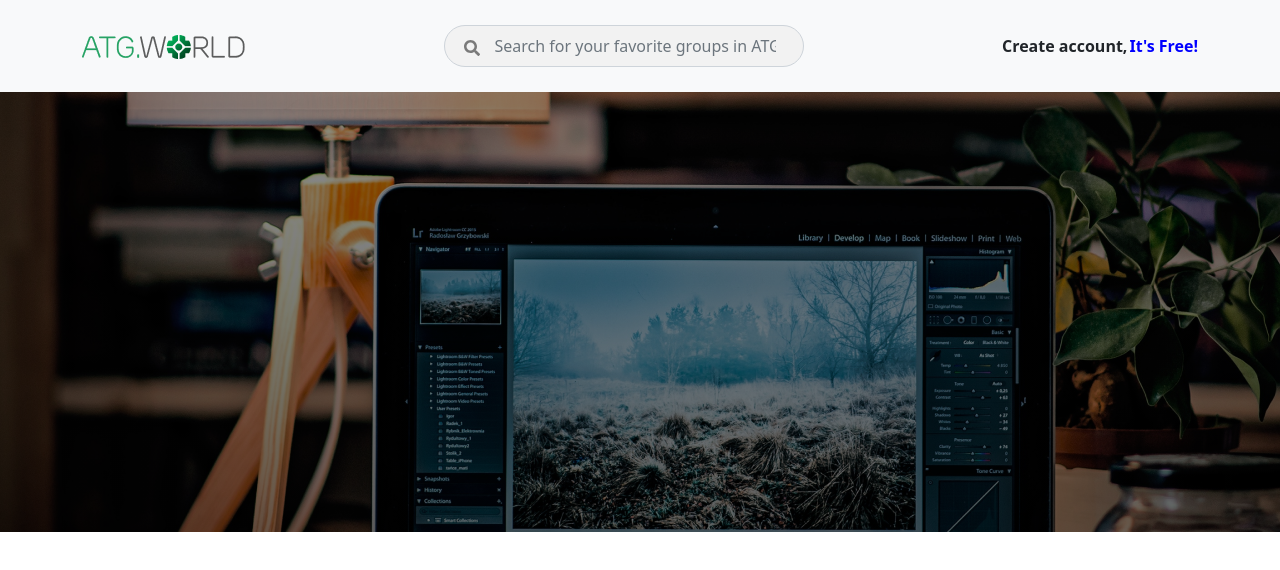
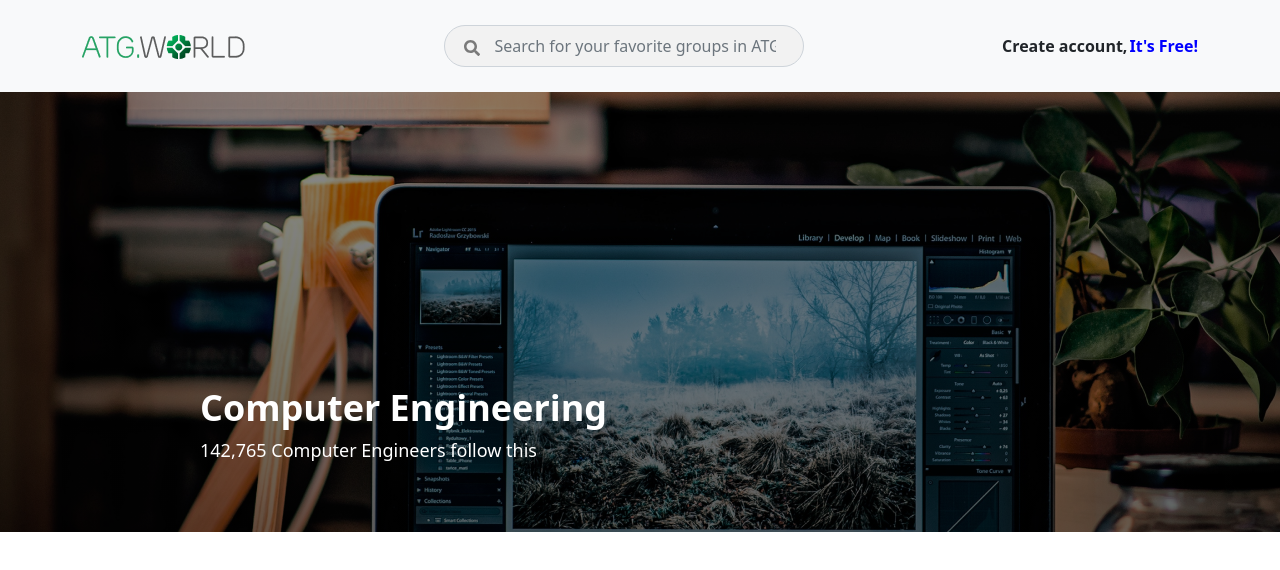
Before and after one commit to EhsanEIK/atg-app, a React (Create React App) app: page / in a window 1280 px wide. Shown: the top 570 px of the page. Built offline with nearby package versions, Linux system fonts and the light colour scheme.

Commit message:
added text in TopHeader

```diff
--- a/src/components/TopHeader/TopHeader.css
+++ b/src/components/TopHeader/TopHeader.css
@@ -2,4 +2,5 @@
     background-image: linear-gradient(180deg, rgba(0, 0, 0, 0.45) 0%, rgba(0, 0, 0, 0.6) 100%), url(../../assets/banner/banner.png);
     width: 1440px;
     height: 440px;
+    color: white;
 }
--- a/src/components/TopHeader/TopHeader.js
+++ b/src/components/TopHeader/TopHeader.js
@@ -3,7 +3,11 @@ import './TopHeader.css';
 
 const TopHeader = () => {
     return (
-        <div className='banner'>
+        <div className='banner positon-relative'>
+            <div className='position-absolute' style={{ top: "386px", left: "200px" }}>
+                <h3 style={{ fontWeight: "700", fontSize: "36px" }}>Computer Engineering</h3>
+                <p style={{ fontWeight: "400", fontSize: "18px" }}>142,765 Computer Engineers follow this</p>
+            </div>
         </div>
     );
 };
```
